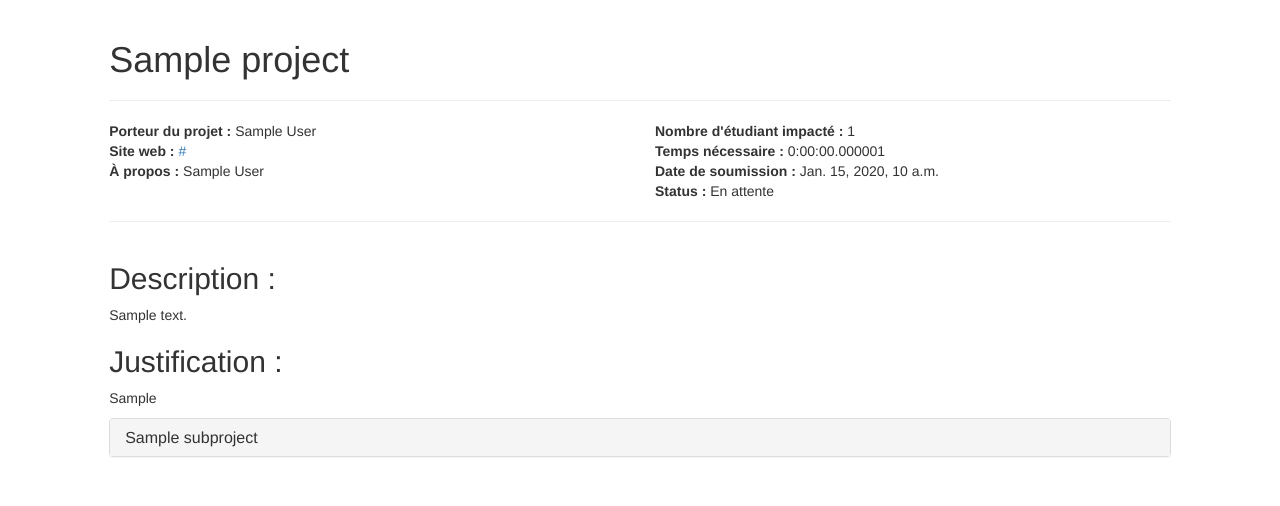
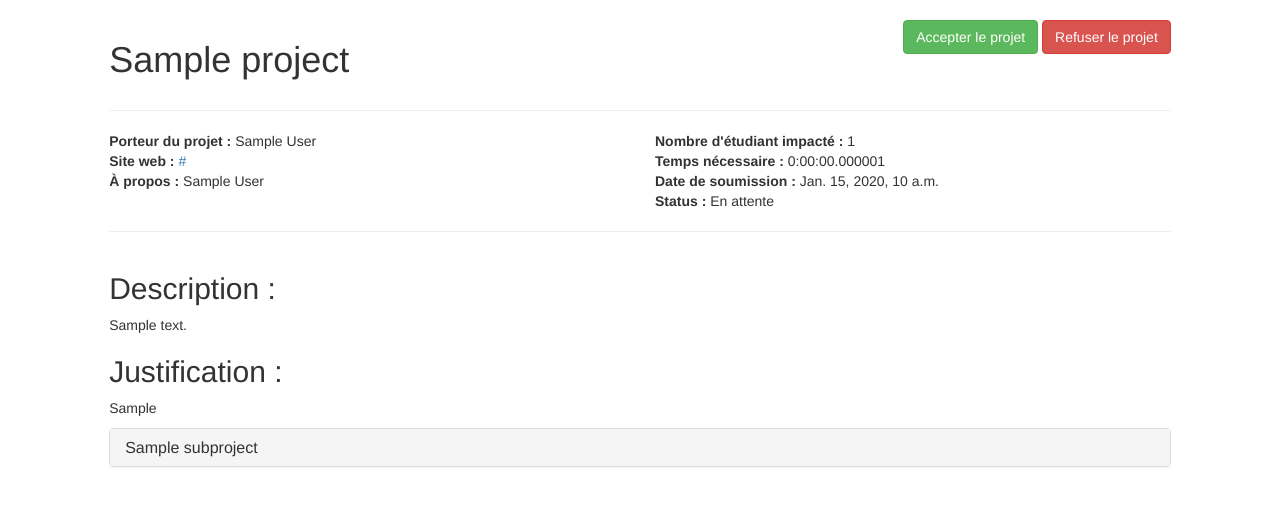
Before and after one commit to CDVU/plateforme-de-vote-budgetaire, a Django app: a page that uses plateforme_budgetaire/project/templates/project/project_detail.html in a window 1280 px wide. Shown: the part 52-558 px from the top of the page. Run offline with Django 3.2, Linux system fonts and the light colour scheme; tables that the repository leaves empty hold one stand-in row (values such as "Sample post"); some libraries are stand-ins or nearby versions.

Commit message:
add accept and reject project functionnality

```diff
--- a/plateforme_budgetaire/project/templates/project/project_detail.html
+++ b/plateforme_budgetaire/project/templates/project/project_detail.html
@@ -5,7 +5,21 @@
 {% endblock %}
 
 {% block content %}
-    <h1>{{project.name}}</h1>
+    <div class="row">
+        <div class="col-sm-8">
+            <h1>{{project.name}}</h1>
+        </div>
+        <div class="col-sm-4 text-right">
+            {% if status_id == 0 %}
+            <button type="button" class="btn btn-success" data-toggle="modal" data-target="#AcceptModal">
+              Accepter le projet
+            </button>
+            <button type="button" class="btn btn-danger" data-toggle="modal" data-target="#RefuseModal">
+              Refuser le projet
+            </button>
+            {% endif %}
+        </div>
+    </div>
     <hr>
     <div class="row">
         <div class="col-sm-6">
@@ -60,4 +74,46 @@
             </div>
         </div>
     </div>
+
+    <!-----------
+    --- MODAL ---
+    ------------>
+
+    <!-- Accept modal -->
+    <div class="modal fade" id="AcceptModal" tabindex="-1" role="dialog" aria-labelledby="myModalLabel">
+      <div class="modal-dialog" role="document">
+        <div class="modal-content">
+          <div class="modal-header">
+            <button type="button" class="close" data-dismiss="modal" aria-label="Close"><span aria-hidden="true">&times;</span></button>
+            <h4 class="modal-title" id="myModalLabel">Accepter le projet</h4>
+          </div>
+          <div class="modal-body">
+            Êtes-vous sûr de vouloir <span class="text-success"><strong>accepter</strong></span> le projet <strong>{{project.name}}</strong>?
+          </div>
+          <div class="modal-footer">
+            <button type="button" class="btn btn-danger" data-dismiss="modal">Annuler</button>
+            <a class="btn btn-success" href='{% url "projects:project_accept" project.id %}' >Accepté le projet</a>
+          </div>
+        </div>
+      </div>
+    </div>
+
+    <!-- Refuse Modal -->
+    <div class="modal fade" id="RefuseModal" tabindex="-1" role="dialog" aria-labelledby="myModalLabel">
+      <div class="modal-dialog" role="document">
+        <div class="modal-content">
+          <div class="modal-header">
+            <button type="button" class="close" data-dismiss="modal" aria-label="Close"><span aria-hidden="true">&times;</span></button>
+            <h4 class="modal-title" id="myModalLabel">Rejeter le projet</h4>
+          </div>
+          <div class="modal-body">
+            Êtes-vous sûr de vouloir <span class="text-danger"><strong>rejeter</strong></span> le projet <strong>{{project.name}}</strong>?
+          </div>
+          <div class="modal-footer">
+            <button type="button" class="btn btn-danger" data-dismiss="modal">Annuler</button>
+            <a class="btn btn-warning" href='{% url "projects:project_refuse" project.id %}'>Rejeter le projet</a>
+          </div>
+        </div>
+      </div>
+    </div>
 {% endblock %}
--- a/plateforme_budgetaire/project/urls.py
+++ b/plateforme_budgetaire/project/urls.py
@@ -1,10 +1,14 @@
 from django.conf.urls import patterns, url
-from project import views
+from project.views import *
 
 urlpatterns = patterns(
     '',
-    url(r'^view/(?P<pk>\d+)$', views.ProjectDetail.as_view(), name='project_detail'),
-    url(r'^(?P<validated>0|1|2)$', views.ProjectList.as_view(), name='project_list'),
-    url(r'^create/$', views.ProjectCreate.as_view(), name='project_create'),
-    url(r'^list/$', views.ProjectList.as_view(), {"validated": "all"}, name='project_list'),
+    url(r'^view/(?P<pk>\d+)$', ProjectDetail.as_view(), name='project_detail'),
+    url(r'^(?P<validated>0|1|2)$', ProjectList.as_view(), name='project_list'),
+    url(r'^create/$', ProjectCreate.as_view(), name='project_create'),
+    url(r'^list/$', ProjectList.as_view(), {"validated": "all"}, name='project_list'),
+
+    # Function
+    url(r'^accept/(\d+)$', accept_project, name="project_accept"),
+    url(r'^refuse/(\d+)$', refuse_project, name="project_refuse"),
 )
--- a/plateforme_budgetaire/project/views.py
+++ b/plateforme_budgetaire/project/views.py
@@ -3,6 +3,7 @@ from django.views import generic
 from project.models import Project, SubProject, PROJECT_STATUS_CHOICES
 from project.forms import ProjectsForm
 from django.core.urlresolvers import reverse_lazy
+from django.shortcuts import redirect
 
 
 class ProjectDetail(generic.DetailView):
@@ -16,6 +17,10 @@ class ProjectDetail(generic.DetailView):
 
     def get_context_data(self, **kwargs):
         context = super(ProjectDetail, self).get_context_data(**kwargs)
+        for key, value in PROJECT_STATUS_CHOICES:
+            if key == self.object.status:
+                context['status_id'] = value
+
         context['sub_projects'] = SubProject.objects.filter(project=self.object)
         return context
 
@@ -59,3 +64,19 @@ class ProjectCreate(generic.CreateView):
 
     def get_success_url(self):
         return self.object.get_absolute_url()
+
+
+def accept_project(request, id_of_project):
+    project = Project.objects.get(id=id_of_project)
+    project.status = PROJECT_STATUS_CHOICES[1][0]
+    project.save(update_fields=['status'])
+
+    return redirect(reverse_lazy("projects:project_detail", args=[project.id]))
+
+
+def refuse_project(request, id_of_project):
+    project = Project.objects.get(id=id_of_project)
+    project.status = PROJECT_STATUS_CHOICES[2][0]
+    project.save(update_fields=['status'])
+
+    return redirect(reverse_lazy("projects:project_detail", args=[project.id]))
```
